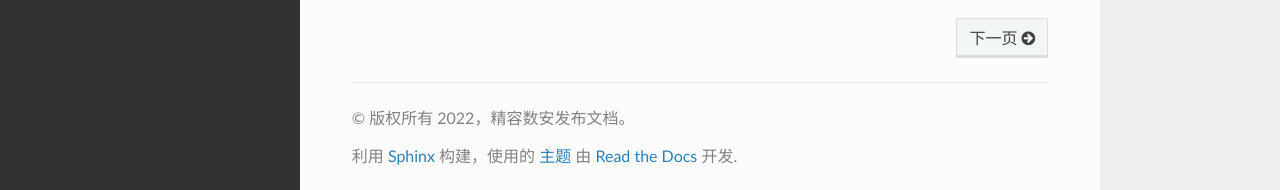
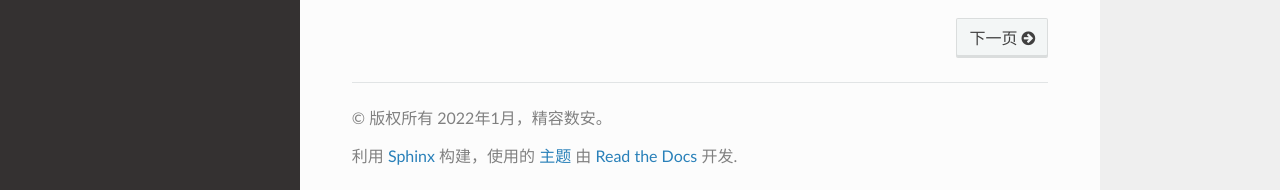
Before and after one commit to haiwyc/JRSA_public, a Sphinx documentation site: the page built from source/index.rst, in a window 1280 px wide and 980 px high. Shown: the part 787-977 px from the top of the window. Built offline with Sphinx 7.4.7 and the Read the Docs theme 2.0.0, drawn with Linux system fonts in a browser that asks for light colours.

Commit message:
first commit

```diff
--- a/source/conf.py
+++ b/source/conf.py
@@ -18,7 +18,7 @@
 # -- Project information -----------------------------------------------------
 
 project = 'JRSA'
-copyright = '2022，精容数安发布文档'
+copyright = '2022年1月，精容数安'
 author = 'jrsa'
 
 # The full version, including alpha/beta/rc tags
```
